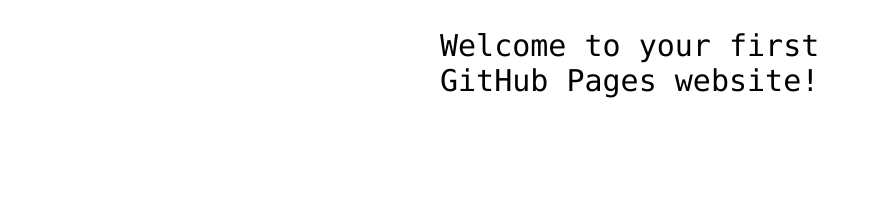
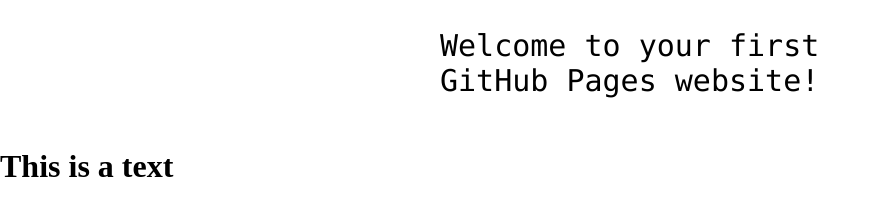
Before and after one commit to Boloblux/hello-world, a plain HTML site: page index.html in a window 1280 px wide. Shown: the part 360-576 px from the top of the page, without its empty margins (0-895 px from the left). Drawn offline with Linux system fonts and the light colour scheme.

Commit message:
Update index.html
Modification texte

```diff
--- a/index.html
+++ b/index.html
@@ -14,5 +14,7 @@
 <!-- Change this code here by copy and pasting your template on line 15 -->
 <p>Welcome to your first GitHub Pages website!</p>
 
+<h1>This is a text</h1>
+
 </body>
 </html>
```
